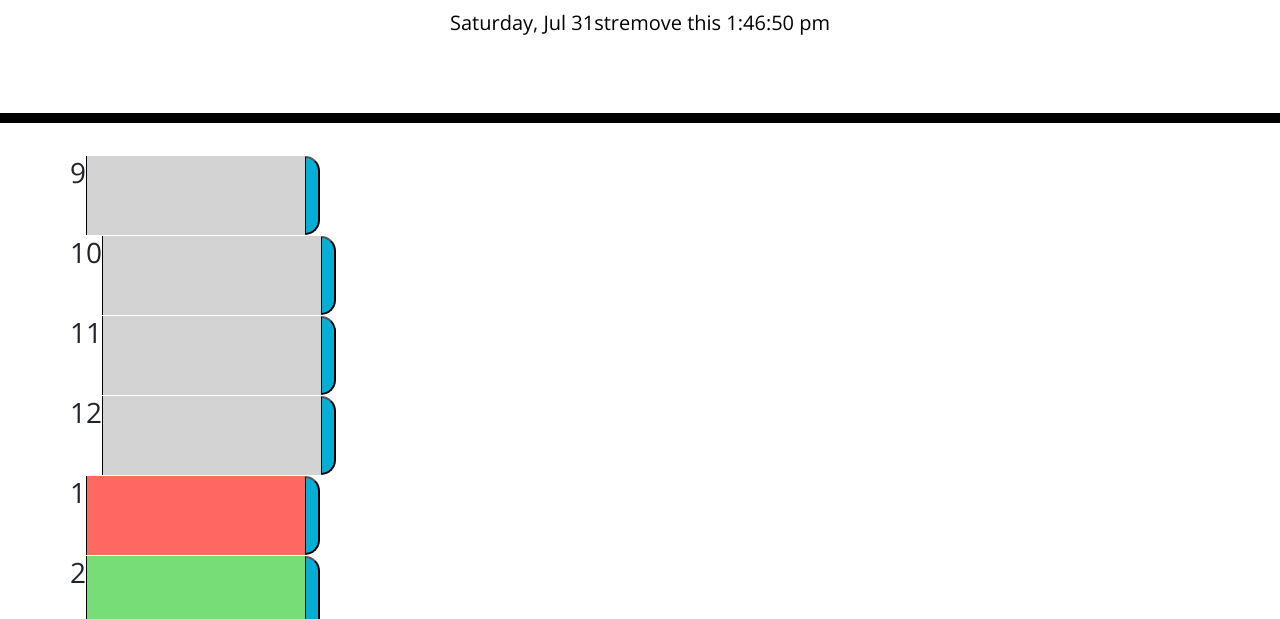
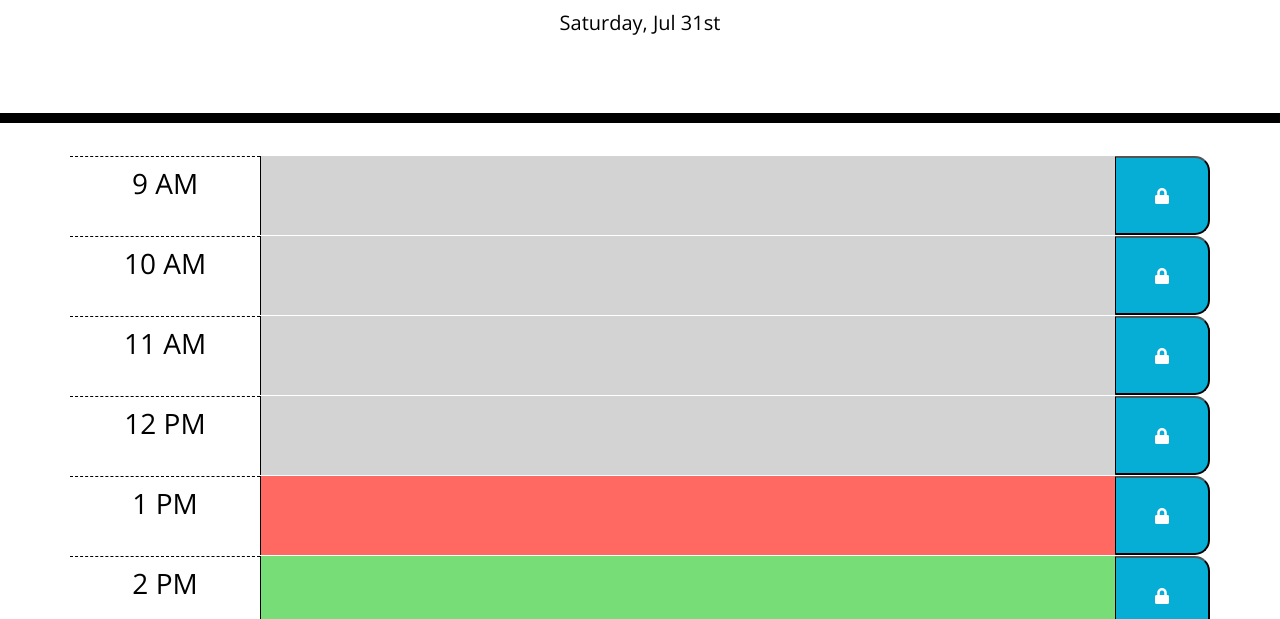
Before and after one commit to KarenHarley/Day-Planner, a plain HTML site: page index.html in a window 1280 px wide. Shown: the part 181-800 px from the top of the page. Drawn offline with nearby package versions, Linux system fonts and the light colour scheme.

Commit message:
bugs in for loop fixed

```diff
--- a/script.js
+++ b/script.js
@@ -13,48 +13,48 @@ console.log(localStorage.getItem("UserInput5pm"));
 
 function time() {
   var today = moment(); //moment is time.now
-  $("#currentDay").text(today.format("dddd[, ]MMM Do[remove this] h:mm:ss a "));
+  $("#currentDay").text(today.format("dddd[, ]MMM Do"));
 }
 setInterval(time, 1000); //this keeps time running
 
 var array = [
   {
-    num: 9,
+    num: "9 AM",
     letters: "nine",
     textarea: "nineTextArea",
     hourAttr: "hour = 9",
     saveBtn: "nineBtn",
   },
   {
-    num: 10,
+    num: "10 AM",
     letters: "ten",
     textarea: "tenTextArea",
     hourAttr: "hour = 10",
     saveBtn: "tenBtn",
   },
   {
-    num: 11,
+    num: "11 AM",
     letters: "eleven",
     textarea: "elevenTextArea",
     hourAttr: "hour = 11",
     saveBtn: "elevenBtn",
   },
   {
-    num: 12,
+    num: "12 PM",
     letters: "twelve",
     textarea: "twelveTextArea",
     hourAttr: "hour = 12",
     saveBtn: "twelveBtn",
   },
   {
-    num: 1,
+    num: "1 PM",
     letters: "one",
     textarea: "oneTextArea",
     hourAttr: "hour = 13",
     saveBtn: "oneBtn",
   },
   {
-    num: 2,
+    num: "2 PM",
     letters: "two",
     textarea: "twoTextArea",
 
@@ -62,7 +62,7 @@ var array = [
     saveBtn: "twoBtn",
   },
   {
-    num: 3,
+    num: "3 PM",
     letters: "three",
     textarea: "threeTextArea",
 
@@ -70,7 +70,7 @@ var array = [
     saveBtn: "threeBtn",
   },
   {
-    num: 4,
+    num: "4 PM",
     letters: "four",
     textarea: "fourTextArea",
 
@@ -78,7 +78,7 @@ var array = [
     saveBtn: "fourBtn",
   },
   {
-    num: 5,
+    num: "5 PM",
     letters: "five",
     textarea: "fiveTextArea",
 
@@ -90,11 +90,13 @@ var array = [
 for (var i = 0; i < array.length; i++) {
   var div = $(`<div id = ${array[i].letters} class = "row time-block" ></div`);
 
-  var hour = $(`<h3 class ="">${array[i].num}</h3>`);
+  var hour = $(`<h3 class =" hour col-2">${array[i].num}</h3>`);
   var textarea = $(
-    `<textarea class = "description" id =${array[i].textarea} ${array[i].hourAttr}></textarea>`
+    `<textarea class = "description col-9" id =${array[i].textarea} ${array[i].hourAttr}></textarea>`
   );
-  var saveBtn = $(`<button id = ${array[i].saveBtn}  class = "saveBtn">`);
+  var saveBtn = $(
+    `<button id = ${array[i].saveBtn}  class = "saveBtn col-1" ><i class="fas fa-lock"></i>`
+  );
 
   container.append(div);
   div.append(hour);
@@ -224,26 +226,7 @@ fiveBtn.on("click", function () {
 var current = moment().hours();
 
 console.log(current);
-/*
-checkTimeForFive();
-function checkTimeForFive() {
-  var hour = parseInt($("#fiveTextArea").attr("hour"));
-  console.log(hour);
-  //var current = moment().hours();
 
-  console.log(current);
-  if (current === hour) {
-    $("#five").addClass("present");
-    console.log("time its 5");
-  } else if (current > hour) {
-    $("#five").addClass("past");
-    console.log(hour + " is less than current" + current);
-  } else if (current < hour) {
-    $("#five").addClass("future");
-    console.log(hour + "greater than current");
-  }
-}
-*/
 checkTime();
 function checkTime() {
   var elements = document.getElementsByClassName("description"); //change based on css
--- a/style.css
+++ b/style.css
@@ -1,5 +1,5 @@
 body {
-  font-family: 'Open Sans', sans-serif;
+  font-family: "Open Sans", sans-serif;
   font-size: 16px;
   line-height: 1;
 }
@@ -40,6 +40,7 @@ textarea {
   background-color: #ffffff;
   color: #000000;
   border-top: 1px dashed #000000;
+  padding-top: 10px;
 }
 
 .past {
@@ -63,8 +64,13 @@ textarea {
   border-bottom-right-radius: 15px;
   background-color: #06aed5;
   color: white;
+
+
   font-family: "Font Awesome 5 Free";
-  content: "\f3c1" ;
+  font-style: normal;
+  font-weight: 400; /* 900 soild 400 line one*/
+  content: "\f3c1";
+
 }
 
 .saveBtn i:hover {
```
